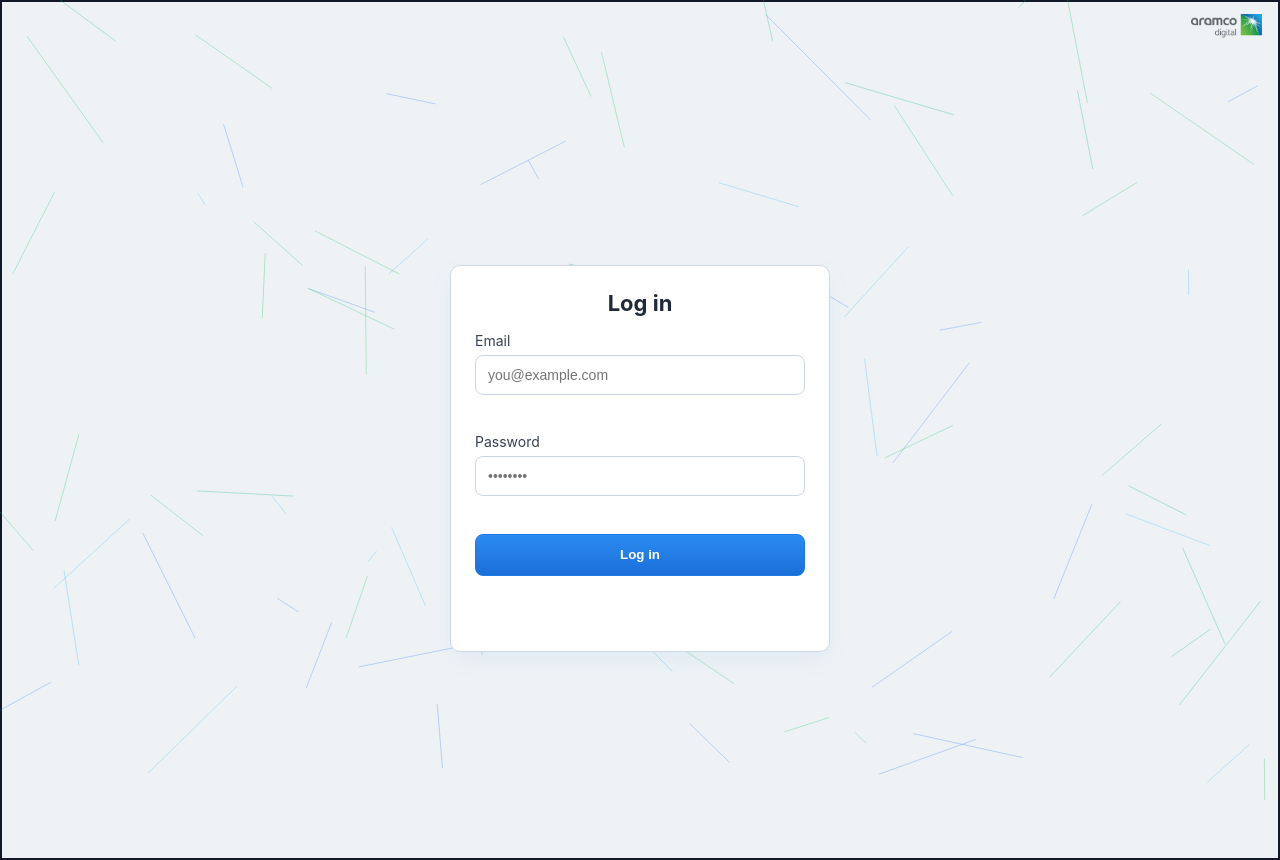
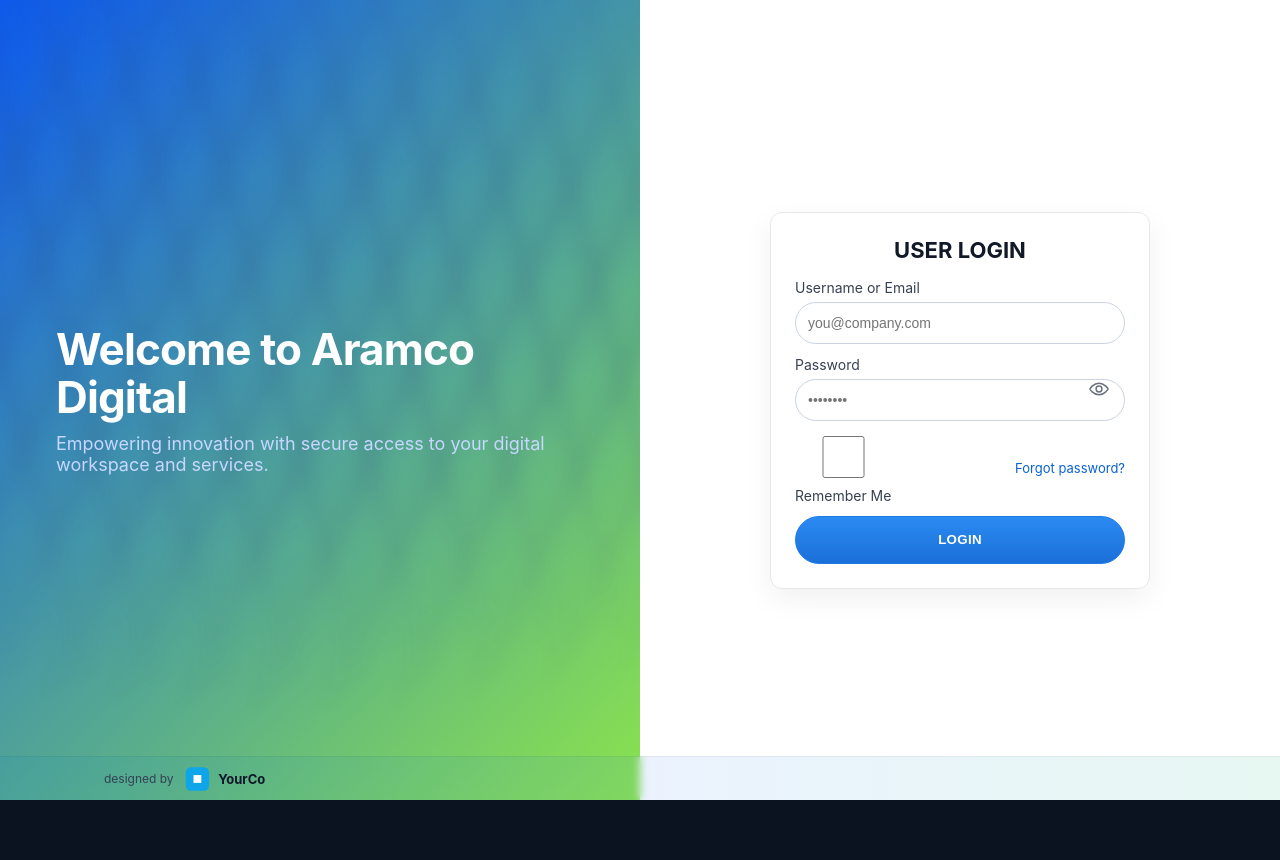
Before and after one commit to Mshari24/ADC-Slides, a website: page login.html in a window 1280 px wide. After the commit the page ends 800 px from the top, so only its background shows below. Drawn offline with Linux system fonts and the light colour scheme.

Commit message:
Login page: split layout + gradient left, modern right login form with password toggle; remove old login HTML; center modal removed; new footer banner; redirect to home on submit; visual tweaks (icons spacing, alignment, gradients)

```diff
--- a/login.html
+++ b/login.html
@@ -3,119 +3,91 @@
 <head>
   <meta charset="UTF-8" />
   <meta name="viewport" content="width=device-width, initial-scale=1.0" />
-  <title>Log in</title>
+  <title>Login • Aramco Digital</title>
   <link rel="stylesheet" href="./styles.css" />
 </head>
-<body class="login-body">
-  <div class="login-frame">
-    <canvas id="bg-lines" class="login-bg-canvas" aria-hidden="true"></canvas>
-    <header class="login-topbar">
-      <div class="login-right">
-        <img class="brand-logo" src="./pic/aramco-digital.png" alt="Logo" />
+<body class="login-split-body">
+  <main class="split-login">
+    <section class="split-left">
+      <div class="streaks" aria-hidden="true"></div>
+      <div class="welcome">
+        <h1>Welcome to Aramco Digital</h1>
+        <p>Empowering innovation with secure access to your digital workspace and services.</p>
       </div>
-    </header>
+    </section>
 
-    <main class="login-container">
-      <section class="login-card" aria-labelledby="login-title">
-      <h1 id="login-title" class="login-title">Log in</h1>
-      <form id="login-form" class="login-form" novalidate>
-        <div class="form-field">
-          <label for="email">Email</label>
-          <input type="email" id="email" name="email" placeholder="you@example.com" required />
-          <p class="error" id="email-error" aria-live="polite"></p>
+    <section class="split-right">
+      <div class="login-panel">
+        <h2>USER LOGIN</h2>
+        <form id="login-form" class="login-form">
+          <label class="input-field">
+            <span>Username or Email</span>
+            <input type="text" placeholder="you@company.com" required />
+          </label>
+          <label class="input-field">
+            <span>Password</span>
+            <input id="password-input" class="with-toggle" type="password" placeholder="••••••••" required />
+            <button id="toggle-password" class="toggle-visibility" type="button" aria-label="Show password" aria-pressed="false" data-state="hidden">
+              <svg class="icon-eye" viewBox="0 0 24 24" width="20" height="20" fill="none" stroke="currentColor" stroke-width="1.8">
+                <path d="M1 12s4-7 11-7 11 7 11 7-4 7-11 7S1 12 1 12Z"/>
+                <circle cx="12" cy="12" r="3.5"/>
+              </svg>
+              <svg class="icon-eye-off" viewBox="0 0 24 24" width="20" height="20" fill="none" stroke="currentColor" stroke-width="1.8">
+                <path d="M3 3l18 18"/>
+                <path d="M10.7 5.1A11.6 11.6 0 0 1 12 5c7 0 11 7 11 7a17.6 17.6 0 0 1-4.1 4.8"/>
+                <path d="M6.1 6.6A17.7 17.7 0 0 0 1 12s4 7 11 7c1.3 0 2.5-.2 3.6-.6"/>
+                <circle cx="12" cy="12" r="3.5"/>
+              </svg>
+            </button>
+          </label>
+
+          <div class="login-utils">
+            <label class="remember">
+              <input type="checkbox" />
+              <span>Remember Me</span>
+            </label>
+            <a class="forgot" href="#">Forgot password?</a>
           </div>
-        <div class="form-field">
-          <label for="password">Password</label>
-          <input type="password" id="password" name="password" placeholder="••••••••" required minlength="6" />
-          <p class="error" id="password-error" aria-live="polite"></p>
+
+          <button class="login-action" type="submit">LOGIN</button>
+        </form>
       </div>
-        <button type="submit" class="login-button">Log in</button>
-        <p class="form-message" id="form-message" aria-live="polite"></p>
-      </form>
     </section>
   </main>
+
+
+  <footer class="brand-banner" role="contentinfo">
+    <div class="brand-wrap">
+      <span class="by">designed by</span>
+      <span class="brand-mark" aria-label="Company logo">
+        <!-- simple placeholder logo -->
+        <svg viewBox="0 0 64 20" width="84" height="26" fill="none" xmlns="http://www.w3.org/2000/svg">
+          <rect x="1" y="1" width="18" height="18" rx="4" fill="#0ea5e9"/>
+          <path d="M7 7h6v6H7z" fill="#fff"/>
+          <text x="26" y="14" font-family="Inter, system-ui, sans-serif" font-size="10" font-weight="700" fill="#0f172a">YourCo</text>
+        </svg>
+      </span>
     </div>
-
+  </footer>
   <script>
     (function() {
-    // draw random green/blue lines on background canvas
-    function drawRandomLines() {
-      var canvas = document.getElementById('bg-lines');
-      if (!canvas) return;
-      var dpr = window.devicePixelRatio || 1;
-      var width = canvas.clientWidth = window.innerWidth;
-      var height = canvas.clientHeight = window.innerHeight;
-      canvas.width = Math.floor(width * dpr);
-      canvas.height = Math.floor(height * dpr);
-      var ctx = canvas.getContext('2d');
-      ctx.scale(dpr, dpr);
-      ctx.clearRect(0, 0, width, height);
-      ctx.lineWidth = 1;
-      var colors = ['rgba(34,197,94,0.3)', 'rgba(16,185,129,0.3)', 'rgba(59,130,246,0.3)', 'rgba(56,189,248,0.3)'];
-      var count = 80;
-      for (var i = 0; i < count; i++) {
-        var x1 = Math.random() * width;
-        var y1 = Math.random() * height;
-        var x2 = x1 + (Math.random() * 220 - 110);
-        var y2 = y1 + (Math.random() * 220 - 110);
-        ctx.strokeStyle = colors[Math.floor(Math.random() * colors.length)];
-        ctx.beginPath();
-        ctx.moveTo(x1, y1);
-        ctx.lineTo(x2, y2);
-        ctx.stroke();
-      }
-    }
-
-    window.addEventListener('resize', drawRandomLines);
-    drawRandomLines();
-
+      const input = document.getElementById('password-input');
+      const toggle = document.getElementById('toggle-password');
+      if (!input || !toggle) return;
+      toggle.addEventListener('click', () => {
+        const isHidden = input.type === 'password';
+        input.type = isHidden ? 'text' : 'password';
+        toggle.setAttribute('aria-pressed', String(isHidden));
+        toggle.setAttribute('aria-label', isHidden ? 'Hide password' : 'Show password');
+        toggle.dataset.state = isHidden ? 'visible' : 'hidden';
+      });
       const form = document.getElementById('login-form');
-    const email = document.getElementById('email');
-    const password = document.getElementById('password');
-    const emailError = document.getElementById('email-error');
-    const passwordError = document.getElementById('password-error');
-    const formMessage = document.getElementById('form-message');
-
-    function clearErrors() {
-      emailError.textContent = '';
-      passwordError.textContent = '';
-      formMessage.textContent = '';
-      formMessage.className = 'form-message';
-    }
-
-    form.addEventListener('submit', function(e) {
+      const usernameInput = form ? form.querySelector('input[type="text"]') : null;
+      form && form.addEventListener('submit', function(e) {
         e.preventDefault();
-      clearErrors();
-
-      let hasError = false;
-      if (!email.value) {
-        emailError.textContent = 'Email is required.';
-        hasError = true;
-      } else if (!/^[^\s@]+@[^\s@]+\.[^\s@]+$/.test(email.value)) {
-        emailError.textContent = 'Enter a valid email address.';
-        hasError = true;
-      }
-
-      if (!password.value) {
-        passwordError.textContent = 'Password is required.';
-        hasError = true;
-      } else if (password.value.length < 6) {
-        passwordError.textContent = 'Password must be at least 6 characters.';
-        hasError = true;
-      }
-
-      if (hasError) return;
-
-      formMessage.textContent = 'Logging in...';
-      formMessage.className = 'form-message info';
-
-      setTimeout(function () {
-        formMessage.textContent = 'Logged in successfully (demo).';
-        formMessage.className = 'form-message success';
-        var displayName = email.value.split('@')[0];
-        displayName = displayName.charAt(0).toUpperCase() + displayName.slice(1);
-        window.location.href = './home.html?name=' + encodeURIComponent(displayName);
-      }, 500);
+        const raw = (usernameInput && usernameInput.value) || '';
+        const name = raw.includes('@') ? raw.split('@')[0] : (raw || 'User');
+        window.location.href = './home.html?name=' + encodeURIComponent(name);
       });
     })();
   </script>
--- a/styles.css
+++ b/styles.css
@@ -73,89 +73,95 @@
 
 
 
-/* Login page */
-.login-body {
-  background: #eef2f5; /* light gray */
-  color: #0f172a;
+/* (Old login layout removed) */
+
+/* Split login with gradient + abstract streaks */
+.login-split-body { margin: 0; background: #0b1220; color: #0f172a; }
+.split-login { display: grid; grid-template-columns: 1fr 1fr; min-height: 100vh; }
+.split-left {
+  position: relative;
+  padding: 56px;
+  display: flex;
+  align-items: center;
+  background:
+    radial-gradient(900px 500px at -10% -10%, rgba(14,90,237,0.20), transparent 60%),
+    radial-gradient(900px 500px at 110% 110%, rgba(138,226,78,0.20), transparent 60%),
+    linear-gradient(135deg, #0e5aed 0%, #8ae24e 100%);
+  color: #e5efff;
+  overflow: hidden;
+}
+.split-right { background: #ffffff; display: grid; place-items: center; padding: 40px; }
+.login-panel { width: 100%; max-width: 380px; border: 1px solid #e5e7eb; border-radius: 12px; padding: 24px; box-shadow: 0 10px 30px rgba(0,0,0,0.06); }
+.login-panel h2 { margin: 0 0 16px 0; font-size: 22px; font-weight: 700; color: #111827; text-align: center; }
+.login-panel .login-form { display: grid; gap: 12px; }
+.login-panel .login-form label { display: grid; gap: 6px; font-size: 14px; color: #374151; }
+.login-panel .login-form input { height: 42px; line-height: 42px; padding: 0 12px; border: 1px solid #cbd5e1; border-radius: 999px; font-size: 14px; }
+.login-panel .login-form input:focus { outline: 2px solid #93c5fd; border-color: #60a5fa; background: #f0f9ff; }
+.login-action { height: 48px; border-radius: 999px; border: 1px solid #1d7ae5; background: linear-gradient(180deg, #2a8bf2, #1b6fd8); color: #fff; font-weight: 700; letter-spacing: 0.3px; cursor: pointer; }
+
+.welcome { position: relative; max-width: 640px; z-index: 2; }
+.welcome h1 { margin: 0 0 12px 0; font-size: 44px; line-height: 1.1; letter-spacing: -0.02em; color: #ffffff; }
+.welcome p { margin: 0; font-size: 18px; color: #c7d7ff; }
+
+/* Abstract animated streaks over the gradient background */
+.streaks { position: absolute; inset: -20% -10%; filter: blur(10px) saturate(120%); opacity: 0.75; z-index: 1; }
+.streaks::before, .streaks::after {
+  content: "";
+  position: absolute; inset: 0;
+  background:
+    repeating-linear-gradient( 75deg,
+      rgba(43,69,115,0.00) 0px,
+      rgba(43,69,115,0.00) 24px,
+      rgba(43,69,115,0.35) 26px,
+      rgba(73,156,232,0.00) 40px,
+      rgba(73,156,232,0.00) 64px,
+      rgba(73,156,232,0.35) 66px
+    );
+  mask-image: radial-gradient(1200px 600px at 40% 40%, black 30%, transparent 70%);
+  animation: sweep 14s linear infinite;
+}
+.streaks::after {
+  background:
+    repeating-linear-gradient( -65deg,
+      rgba(43,69,115,0.00) 0px,
+      rgba(43,69,115,0.00) 22px,
+      rgba(43,69,115,0.30) 24px,
+      rgba(73,156,232,0.00) 40px,
+      rgba(73,156,232,0.00) 62px,
+      rgba(73,156,232,0.30) 64px
+    );
+  mix-blend-mode: screen;
+  animation-duration: 18s;
+  animation-direction: reverse;
 }
 
-.login-frame { position: relative; min-height: 100vh; border: 2px solid #111827; overflow: hidden; }
+@keyframes sweep { from { transform: translateX(-6%) translateY(-4%) rotate(0.001deg); } to { transform: translateX(6%) translateY(4%) rotate(0.001deg); } }
 
-.login-bg-canvas { position: fixed; inset: 0; z-index: 0; pointer-events: none; }
+.input-field { position: relative; }
+/* removed left prefix icons; keep spacing default */
+.input-field .with-toggle { padding-right: 56px; }
+.toggle-visibility { position: absolute; right: 14px; top: 0; bottom: 0; margin: auto 0; width: 28px; height: 24px; border: 0; background: transparent; color: #6b7280; cursor: pointer; display: grid; place-items: center; }
+.toggle-visibility:hover { color: #374151; }
+.toggle-visibility svg { display: block; transform: translateY(1px); }
+.toggle-visibility .icon-eye, .toggle-visibility .icon-eye-off { display: none; }
+.toggle-visibility[data-state="hidden"] .icon-eye { display: block; }
+.toggle-visibility[data-state="visible"] .icon-eye-off { display: block; }
 
-.login-topbar {
-  height: 56px;
-  display: flex;
-  align-items: center;
-  justify-content: flex-end;
-  padding: 0 16px;
-  position: relative;
-  z-index: 1;
-}
-.brand-logo { height: 28px; object-fit: contain; }
+.login-utils { display: flex; align-items: center; justify-content: space-between; font-size: 13px; color: #374151; }
+.remember { display: inline-flex; align-items: center; gap: 8px; }
+.forgot { color: #0b61d6; text-decoration: none; }
+.forgot:hover { text-decoration: underline; }
 
-.login-container {
-  min-height: 100vh;
-  display: flex;
-  align-items: center;
-  justify-content: center;
-  padding: 20px;
-  position: relative;
-  z-index: 1; /* above background canvas */
-}
+/* Bottom subtle gradient banner */
+.brand-banner { position: fixed; left: 0; right: 0; bottom: 0; height: 44px; background: linear-gradient(90deg, rgba(2,132,199,0.10), rgba(59,130,246,0.10), rgba(16,185,129,0.10)); border-top: 1px solid rgba(15,23,42,0.06); backdrop-filter: blur(4px); }
+.brand-wrap { height: 100%; max-width: 1100px; margin: 0 auto; display: flex; align-items: center; gap: 10px; padding: 0 14px; }
+.brand-banner .by { font-size: 12px; color: #334155; text-transform: lowercase; }
+.brand-mark { display: inline-flex; align-items: center; }
 
-.login-card {
-  width: 100%;
-  max-width: 380px;
-  background: #fff;
-  border: 1px solid #cfd8e3; /* soft gray border */
-  border-radius: 10px;
-  padding: 24px;
-  box-shadow: 0 8px 24px rgba(2, 132, 199, 0.06); /* subtle blue glow */
-}
-
-.login-title {
-  margin: 0 0 16px 0;
-  font-size: 22px;
-  font-weight: 700;
-  color: #1f2937;
-  text-align: center;
-}
-
-.login-form { display: flex; flex-direction: column; gap: 16px; }
-
-.form-field { display: flex; flex-direction: column; gap: 6px; }
-.form-field label { font-size: 14px; color: #374151; }
-.form-field input {
-  height: 40px;
-  padding: 0 12px;
-  border: 1px solid #cbd5e1;
-  border-radius: 8px;
-  background: #fff;
-  font-size: 14px;
-}
-.form-field input:focus {
-  outline: 2px solid #93c5fd; /* soft blue */
-  border-color: #38bdf8;       /* sky blue */
-  background: #f0f9ff;
-}
-
-.login-button {
-  height: 42px;
-  border: 1px solid #1d7ae5; /* calm blue */
-  background: linear-gradient(180deg, #2a8bf2, #1b6fd8);
-  color: #fff;
-  border-radius: 8px;
-  font-weight: 600;
-  cursor: pointer;
-}
-.login-button:hover { filter: brightness(0.98); }
-.login-button:active { transform: translateY(1px); }
-
-.error { min-height: 16px; margin: 0; color: #b91c1c; font-size: 12px; }
-.form-message { min-height: 18px; margin-top: 4px; font-size: 13px; color: #374151; text-align: center; }
-.form-message.info { color: #0b61d6; }
-.form-message.success { color: #0f766e; /* calm green for success */ }
+/* Centered modal for the new login form */
+.login-modal { position: fixed; inset: 0; z-index: 3; display: grid; place-items: center; padding: 24px; pointer-events: none; }
+.login-modal > .login-panel { pointer-events: auto; background: #fff; border: 1px solid #e5e7eb; border-radius: 14px; box-shadow: 0 20px 60px rgba(2,6,23,0.25), 0 8px 20px rgba(2,6,23,0.12); }
+.login-modal::before { content: ""; position: absolute; inset: 0; background: linear-gradient(180deg, rgba(2,6,23,0.10), rgba(2,6,23,0.20)); backdrop-filter: blur(2px); }
 
 /* Home page */
 .home-body { background: #fff; color: #0f172a; }
```
Lines whose indentation alone changed are shown as unchanged.
